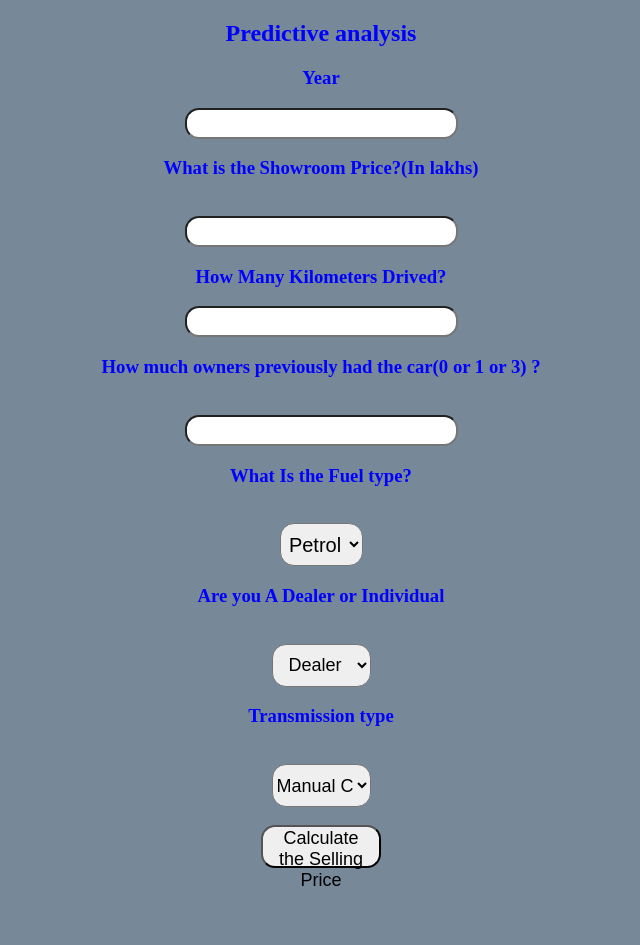
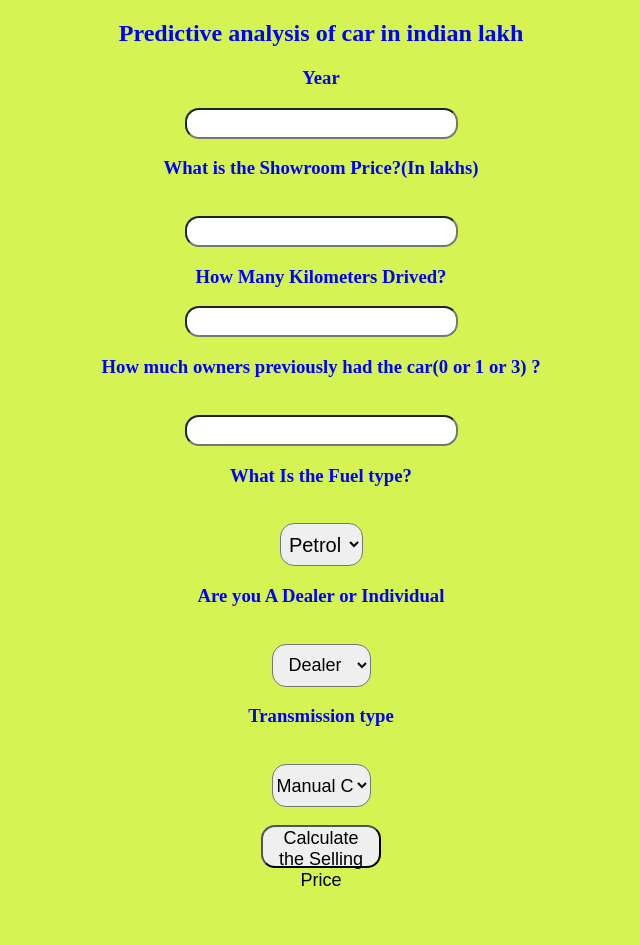
Before and after one commit to Temi111/car2, a Flask app: page / in a window 1280 px wide. Shown: the whole page, without its empty margins (319-959 px from the left). Run offline with Flask 2, Linux system fonts and the light colour scheme; parts of the project's set-up code (start-up, migrations or seed data) failed here and were passed over.

Commit message:
added htmltages

```diff
--- a/templates/index.html
+++ b/templates/index.html
@@ -11,7 +11,7 @@
 
     <div style="color:blue">
         <form action="{{ url_for('predict')}}" method="post">
-            <h2>Predictive analysis</h2>
+            <h2>Predictive analysis of car in indian lakh</h2>
             <h3>Year</h3>
             <input id="first" name="Year" type="number ">
             <h3>What is the Showroom Price?(In lakhs)</h3><br><input id="second" name="Present_Price" required="required">
@@ -48,7 +48,7 @@
 
     <style>
         body {
-            background-color: lightslategray;
+            background-color: rgb(213, 243, 82);
             text-align: center;
             padding: 0px;
         }
@@ -66,7 +66,7 @@
             border-style: solid;
             font-family: cursive;
             text-align: center;
-            background-color: rgb(168, 131, 61);
+            background-color: rgb(100, 131, 80S);
             font-size: medium;
             position: absolute;
             width: 700px;
```
